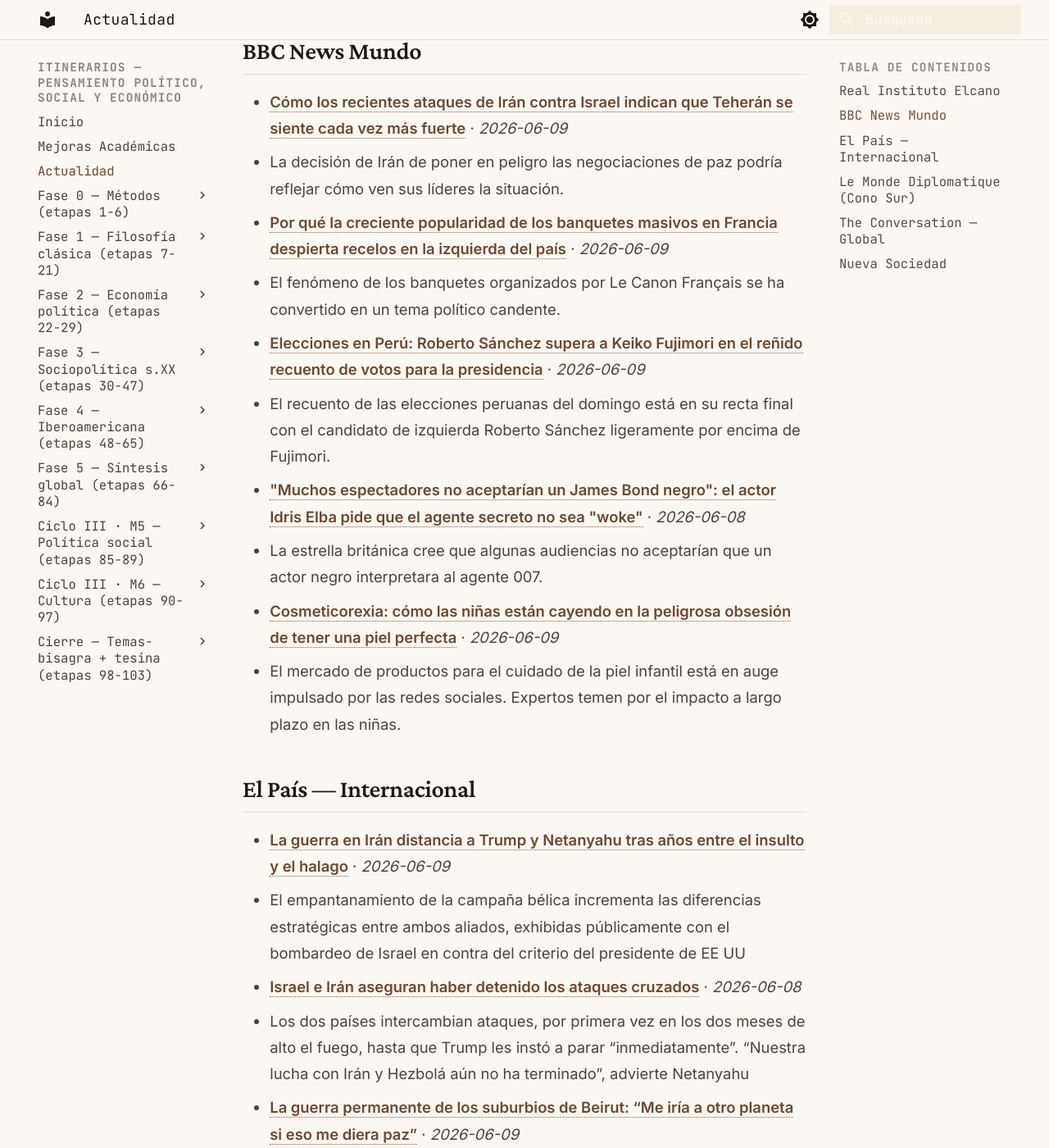
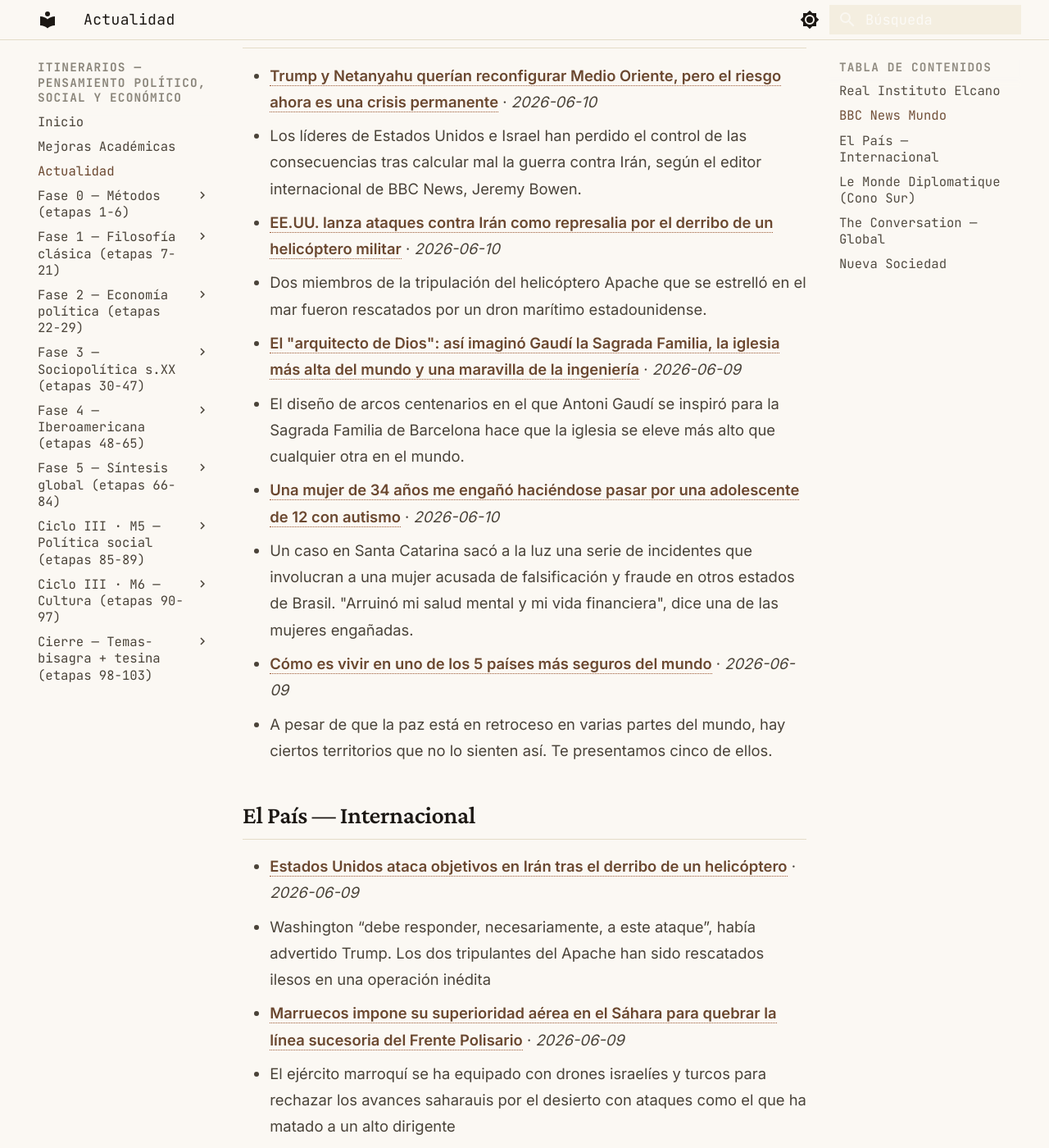
Before and after one commit to MrSpagVi/Curso, an MkDocs documentation site: the page built from docs/actualidad.md, in a window 1280 px wide and 1400 px high, scrolled down 1773 px. Shown: the whole window at 82% size. Built offline with MkDocs 1.6.1 and Material for MkDocs 9.7.7, drawn with Linux system fonts in a browser that asks for light colours; some of the changed text lies outside the part shown.

Commit message:
auto: actualidad 2026-06-10

```diff
--- a/docs/actualidad.md
+++ b/docs/actualidad.md
@@ -6,13 +6,15 @@ title: Actualidad
 
 Últimos titulares de fuentes que dictan agenda en ciencia política y geopolítica. Actualizado automáticamente cada día (vía GitHub Actions).
 
-_Última actualización: 2026-06-09 09:26 UTC_
+_Última actualización: 2026-06-10 09:42 UTC_
 
 !!! tip "Ritual mensual — #actualidad"
     El último sábado de cada mes: agarrá **un** titular de los de abajo y escribí **300 palabras** aplicándole **2 autores** del último mes que leíste. ¿Qué diría cada uno? ¿En qué chocan? No resumas la noticia — usala como caso para pensar con las herramientas que venís construyendo. Guardá el texto con el tag `#actualidad` en tu sistema de notas. Esto convierte la teoría en criterio sobre la coyuntura: el objetivo del plan no es citar a Maquiavelo, es leer el presente con él.
 
 ## Real Instituto Elcano
 
+- **[Autonomía energética e impacto de los shocks energéticos en la inflación](https://www.realinstitutoelcano.org/analisis/autonomia-energetica-e-impacto-de-los-shocks-energeticos-en-la-inflacion/)** · *2026-06-10*
+  - Mensajes clave Análisis La Inflación como vulnerabilidad estratégica La inflación es un fenómeno complejo, derivado de múltiples interacciones en las economías avanzadas. El anclaje de las expectativas, las señales y acciones de la…
 - **[Inmigración y mercado de trabajo en España (V): la inmigración europea](https://www.realinstitutoelcano.org/analisis/inmigracion-y-mercado-de-trabajo-en-espana-v-la-inmigracion-europea/)** · *2026-06-09*
   - Mensajes clave Análisis Este análisis es el quinto y último de la serie que el Real Instituto Elcano ha publicado sobre la integración laboral de los inmigrantes en España. En el primero, titulado “Inmigración y mercado de trabajo en…
 - **[Putin en Pekín: la solidez estratégica de una relación desigual](https://www.realinstitutoelcano.org/analisis/putin-en-pekin-la-solidez-estrategica-de-una-relacion-desigual/)** · *2026-06-04*
@@ -21,34 +23,32 @@ _Última actualización: 2026-06-09 09:26 UTC_
   - Si la suerte de Ucrania sólo dependiera de Vladímir Putin o de Donald Trump hace ya tiempo que la guerra habría llegado a su fin, con una estrepitosa derrota para Kyiv. Únicamente cabría elucubrar sobre si la totalidad del país habría…
 - **[¿Están cotizando los mercados financieros el riesgo geopolítico?](https://www.realinstitutoelcano.org/comentarios/estan-cotizando-los-mercados-financieros-el-riesgo-geopolitico/)** · *2026-06-02*
   - Los shocks geopolíticos se superponen. La invasión rusa de Ucrania ha entrado ya en su quinto año; Gaza y el Líbano siguen siendo focos de inestabilidad; a comienzos de 2026, la intervención estadounidense en Venezuela reabrió el debate…
-- **[La colaboración con los proveedores de servicios en línea en la lucha contra el terrorismo: una aproximación a la Unidad Nacional para la Eliminación de Contenidos Ilícitos (UNECI)](https://www.realinstitutoelcano.org/analisis/la-colaboracion-con-los-proveedores-de-servicios-en-linea-en-la-lucha-contra-el-terrorismo-una-aproximacion-a-la-unidad-nacional-para-la-eliminacion-de-contenidos-ilicitos-uneci/)** · *2026-06-01*
-  - Mensajes clave Análisis Internet se ha convertido en una herramienta indispensable para los grupos terroristas y extremistas violentos. En la UE, la respuesta legislativa al extremismo violento y al terrorismo en las plataformas digitales…
 
 ## BBC News Mundo
 
-- **[Cómo los recientes ataques de Irán contra Israel indican que Teherán se siente cada vez más fuerte](https://www.bbc.com/mundo/articles/cj4gdwv4lwdo?at_medium=RSS&at_campaign=rss)** · *2026-06-09*
-  - La decisión de Irán de poner en peligro las negociaciones de paz podría reflejar cómo ven sus líderes la situación.
-- **[Por qué la creciente popularidad de los banquetes masivos en Francia despierta recelos en la izquierda del país](https://www.bbc.com/mundo/articles/c39yk7nwllno?at_medium=RSS&at_campaign=rss)** · *2026-06-09*
-  - El fenómeno de los banquetes organizados por Le Canon Français se ha convertido en un tema político candente.
-- **[Elecciones en Perú: Roberto Sánchez supera a Keiko Fujimori en el reñido recuento de votos para la presidencia](https://www.bbc.com/mundo/articles/c3vyxggnyw9o?at_medium=RSS&at_campaign=rss)** · *2026-06-09*
-  - El recuento de las elecciones peruanas del domingo está en su recta final con el candidato de izquierda Roberto Sánchez ligeramente por encima de Fujimori.
-- **["Muchos espectadores no aceptarían un James Bond negro": el actor Idris Elba pide que el agente secreto no sea "woke"](https://www.bbc.com/mundo/articles/c36y14w554jo?at_medium=RSS&at_campaign=rss)** · *2026-06-08*
-  - La estrella británica cree que algunas audiencias no aceptarían que un actor negro interpretara al agente 007.
-- **[Cosmeticorexia: cómo las niñas están cayendo en la peligrosa obsesión de tener una piel perfecta](https://www.bbc.com/mundo/articles/cp8rle1311zo?at_medium=RSS&at_campaign=rss)** · *2026-06-09*
-  - El mercado de productos para el cuidado de la piel infantil está en auge impulsado por las redes sociales. Expertos temen por el impacto a largo plazo en las niñas.
+- **[Trump y Netanyahu querían reconfigurar Medio Oriente, pero el riesgo ahora es una crisis permanente](https://www.bbc.com/mundo/articles/ckg0lxe4x70o?at_medium=RSS&at_campaign=rss)** · *2026-06-10*
+  - Los líderes de Estados Unidos e Israel han perdido el control de las consecuencias tras calcular mal la guerra contra Irán, según el editor internacional de BBC News, Jeremy Bowen.
+- **[EE.UU. lanza ataques contra Irán como represalia por el derribo de un helicóptero militar](https://www.bbc.com/mundo/articles/c70y4w32y9yo?at_medium=RSS&at_campaign=rss)** · *2026-06-10*
+  - Dos miembros de la tripulación del helicóptero Apache que se estrelló en el mar fueron rescatados por un dron marítimo estadounidense.
+- **[El "arquitecto de Dios": así imaginó Gaudí la Sagrada Familia, la iglesia más alta del mundo y una maravilla de la ingeniería](https://www.bbc.com/mundo/articles/cwy0vxg3xwpo?at_medium=RSS&at_campaign=rss)** · *2026-06-09*
+  - El diseño de arcos centenarios en el que Antoni Gaudí se inspiró para la Sagrada Familia de Barcelona hace que la iglesia se eleve más alto que cualquier otra en el mundo.
+- **[Una mujer de 34 años me engañó haciéndose pasar por una adolescente de 12 con autismo](https://www.bbc.com/mundo/articles/cy525v0k7kzo?at_medium=RSS&at_campaign=rss)** · *2026-06-10*
+  - Un caso en Santa Catarina sacó a la luz una serie de incidentes que involucran a una mujer acusada de falsificación y fraude en otros estados de Brasil. "Arruinó mi salud mental y mi vida financiera", dice una de las mujeres engañadas.
+- **[Cómo es vivir en uno de los 5 países más seguros del mundo](https://www.bbc.com/mundo/articles/ckg8v287g8do?at_medium=RSS&at_campaign=rss)** · *2026-06-09*
+  - A pesar de que la paz está en retroceso en varias partes del mundo, hay ciertos territorios que no lo sienten así. Te presentamos cinco de ellos.
 
 ## El País — Internacional
 
-- **[La guerra en Irán distancia a Trump y Netanyahu tras años entre el insulto y el halago](https://elpais.com/internacional/2026-06-09/la-guerra-en-iran-distancia-a-trump-y-netanyahu-tras-anos-entre-el-insulto-y-el-halago.html)** · *2026-06-09*
-  - El empantanamiento de la campaña bélica incrementa las diferencias estratégicas entre ambos aliados, exhibidas públicamente con el bombardeo de Israel en contra del criterio del presidente de EE UU
-- **[Israel e Irán aseguran haber detenido los ataques cruzados](https://elpais.com/internacional/2026-06-08/israel-bombardea-iran-aunque-trump-pidio-a-netanyahu-no-hacerlo.html)** · *2026-06-08*
-  - Los dos países intercambian ataques, por primera vez en los dos meses de alto el fuego, hasta que Trump les instó a parar “inmediatamente”. “Nuestra lucha con Irán y Hezbolá aún no ha terminado”, advierte Netanyahu
-- **[La guerra permanente de los suburbios de Beirut: “Me iría a otro planeta si eso me diera paz”](https://elpais.com/internacional/2026-06-09/la-guerra-permanente-de-los-suburbios-de-beirut-me-iria-a-otro-planeta-si-eso-me-diera-paz.html)** · *2026-06-09*
-  - Algunos habitantes de Dahiye esperan que los ataques de Irán frenen la ofensiva israelí, mientras otros entran y salen de sus barrios cuando vuelven los bombardeos
+- **[Estados Unidos ataca objetivos en Irán tras el derribo de un helicóptero](https://elpais.com/internacional/2026-06-09/trump-amenaza-a-iran-con-represalias-tras-el-derribo-de-un-helicoptero-y-siembra-dudas-sobre-la-tregua.html)** · *2026-06-09*
+  - Washington “debe responder, necesariamente, a este ataque”, había advertido Trump. Los dos tripulantes del Apache han sido rescatados ilesos en una operación inédita
+- **[Marruecos impone su superioridad aérea en el Sáhara para quebrar la línea sucesoria del Frente Polisario](https://elpais.com/internacional/2026-06-09/marruecos-impone-su-superioridad-aerea-en-el-sahara-para-quebrar-la-linea-sucesoria-del-frente-polisario.html)** · *2026-06-09*
+  - El ejército marroquí se ha equipado con drones israelíes y turcos para rechazar los avances saharauis por el desierto con ataques como el que ha matado a un alto dirigente
+- **[Noche de violencia en Belfast contra los inmigrantes tras un intento de decapitación: “Han forzado la huida de familias enteras”](https://elpais.com/internacional/2026-06-10/la-llamada-a-la-calma-de-los-politicos-no-logra-frenar-una-noche-de-violencia-contra-los-inmigrantes-en-belfast.html)** · *2026-06-10*
+  - Grupos de enmascarados incendiaron viviendas supuestamente de inmigrantes y quemaron autobuses, coches y contenedores
+- **[La UE debe parar los pies a Israel](https://elpais.com/opinion/2026-06-10/la-ue-debe-parar-los-pies-a-israel.html)** · *2026-06-10*
+  - Europa no puede seguir haciendo la vista gorda ante las ilegalidades y las violaciones de derechos humanos que el Gobierno de Netanyahu comete en Palestina
 - **[Venezuela, país portátil](https://elpais.com/opinion/2026-06-09/venezuela-pais-portatil.html)** · *2026-06-09*
   - Cuando el país ocupa titulares por su desgraciada historia política, vale la pena volver a la novela de Adriano González León
-- **[Trump pone la música, Europa la letra](https://elpais.com/internacional/2026-06-07/trump-pone-la-musica-europa-la-letra.html)** · *2026-06-07*
-  - Los centros de deportación como los que Bruselas ha autorizado son Guantánamos, campos de concentración donde no existen los derechos
 
 ## Le Monde Diplomatique (Cono Sur)
 
@@ -56,16 +56,16 @@ _Sin datos en esta ejecución. Visitar fuente: [https://www.eldiplo.org/feed/](h
 
 ## The Conversation — Global
 
-- **[Can AI help coastal cities prepare for rising seas and extreme events?](https://theconversation.com/can-ai-help-coastal-cities-prepare-for-rising-seas-and-extreme-events-283726)** · *2026-06-09*
-  - Extreme storm surges can be predicted much faster with high accuracy thanks to a new AI model that helps researchers and practitioners improve coastal flood risk assessment and adaptation planning.
-- **[World’s first AI-designed vaccine explained](https://theconversation.com/worlds-first-ai-designed-vaccine-explained-284668)** · *2026-06-09*
-  - A vaccine designed entirely by AI has been tested in people for the first time.
-- **[View from The Hill: Tony Abbott to tour the country, trying to energise Liberals](https://theconversation.com/view-from-the-hill-tony-abbott-to-tour-the-country-trying-to-energise-liberals-284303)** · *2026-06-09*
-  - Tony Abbott, the Liberals’ new activist federal president, is preparing to convene meetings around the country in an effort to drum up membership and support for the struggling party. After the Newspoll…
-- **[Why do my fingers go wrinkly in the bath?](https://theconversation.com/why-do-my-fingers-go-wrinkly-in-the-bath-284750)** · *2026-06-09*
-  - Listen to the The Conversation’s Curious Kids podcast to hear evolutionary biologist Tom Smulders explain.
-- **[Bangarra’s Sheltering is a powerful showcase of First Nations dance and creativity](https://theconversation.com/bangarras-sheltering-is-a-powerful-showcase-of-first-nations-dance-and-creativity-284358)** · *2026-06-09*
-  - Through Sheltering, Bangarra Dance Theatre proves one of its greatest strengths is in nurturing talented new voices.
+- **[Tightening NDIS eligibility will disproportionately affect women – in more ways than you’d expect](https://theconversation.com/tightening-ndis-eligibility-will-disproportionately-affect-women-in-more-ways-than-youd-expect-284936)** · *2026-06-10*
+  - Women are already less likely to access the NDIS for their disabilities than men and more likely to be carers.
+- **[RISING’s international dance highlights reveal the beauty and brutality of being human](https://theconversation.com/risings-international-dance-highlights-reveal-the-beauty-and-brutality-of-being-human-284660)** · *2026-06-10*
+  - From Belfast’s streets to the end of the world, Oona Doherty and Florentina Holzinger delivered some of the most arresting dance works in this year’s program.
+- **[Demolishing homes after climate disasters can be devastating. Here’s how we reused precious materials](https://theconversation.com/demolishing-homes-after-climate-disasters-can-be-devastating-heres-how-we-reused-precious-materials-284192)** · *2026-06-10*
+  - Although recovering and reusing house materials takes more time, there can be big social and environmental benefits.
+- **[How Silicon Valley misreads The Lord of the Rings](https://theconversation.com/how-silicon-valley-misreads-the-lord-of-the-rings-282862)** · *2026-06-10*
+  - For Tolkien, any place can become “Mordor”, when the desire to benefit others turns into the will to dominate them.
+- **[Do mandatory body cameras actually reduce police brutality?](https://theconversation.com/do-mandatory-body-cameras-actually-reduce-police-brutality-284555)** · *2026-06-10*
+  - NSW police will make body-worn cameras mandatory after recent controversies. But it may not solve the issues they face.
 
 ## Nueva Sociedad
 
```
